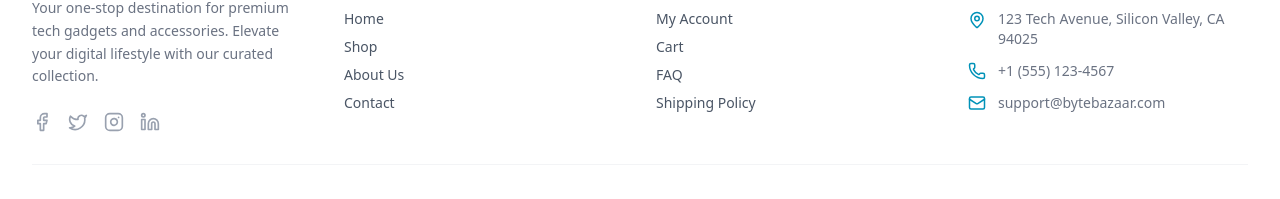
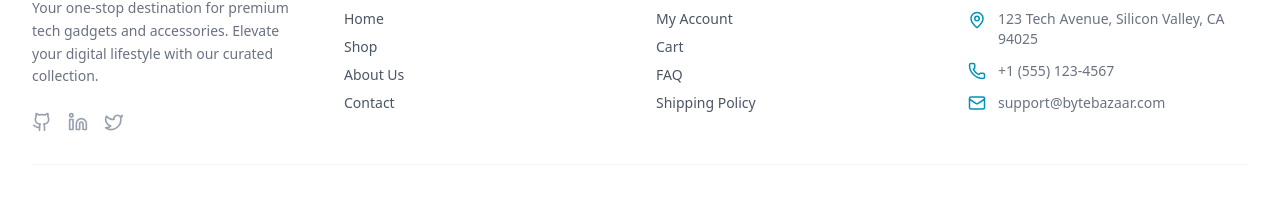
Before and after one commit to rajitmaurya/ByteBazaar, a React (Vite) app in the folder frontend/: page /login in a window 1280 px wide. Shown: the part 933-1132 px from the top of the page. Built offline with nearby package versions, Linux system fonts and the light colour scheme.

Commit message:
feat: add social links to footer

```diff
--- a/frontend/src/components/Footer.jsx
+++ b/frontend/src/components/Footer.jsx
@@ -1,6 +1,6 @@
 import React from 'react';
 import { Link } from 'react-router-dom';
-import { Facebook, Twitter, Instagram, Linkedin, Mail, Phone, MapPin } from 'lucide-react';
+import { Facebook, Twitter, Instagram, Linkedin, Mail, Phone, MapPin, Github } from 'lucide-react';
 
 const Footer = () => {
     const currentYear = new Date().getFullYear();
@@ -22,17 +22,14 @@ const Footer = () => {
                             Elevate your digital lifestyle with our curated collection.
                         </p>
                         <div className="flex space-x-4 pt-2">
-                            <a href="#" className="text-gray-400 hover:text-cyan-600 transition-colors duration-300">
-                                <Facebook size={20} />
+                            <a href="https://github.com/rajitmaurya" target="_blank" rel="noopener noreferrer" className="text-gray-400 hover:text-cyan-600 transition-colors duration-300">
+                                <Github size={20} />
                             </a>
-                            <a href="#" className="text-gray-400 hover:text-cyan-600 transition-colors duration-300">
+                            <a href="https://www.linkedin.com/in/rajitmaurya/" target="_blank" rel="noopener noreferrer" className="text-gray-400 hover:text-cyan-600 transition-colors duration-300">
+                                <Linkedin size={20} />
+                            </a>
+                            <a href="https://twitter.com/rajitmaurya" target="_blank" rel="noopener noreferrer" className="text-gray-400 hover:text-cyan-600 transition-colors duration-300">
                                 <Twitter size={20} />
-                            </a>
-                            <a href="#" className="text-gray-400 hover:text-cyan-600 transition-colors duration-300">
-                                <Instagram size={20} />
-                            </a>
-                            <a href="#" className="text-gray-400 hover:text-cyan-600 transition-colors duration-300">
-                                <Linkedin size={20} />
                             </a>
                         </div>
                     </div>
```
